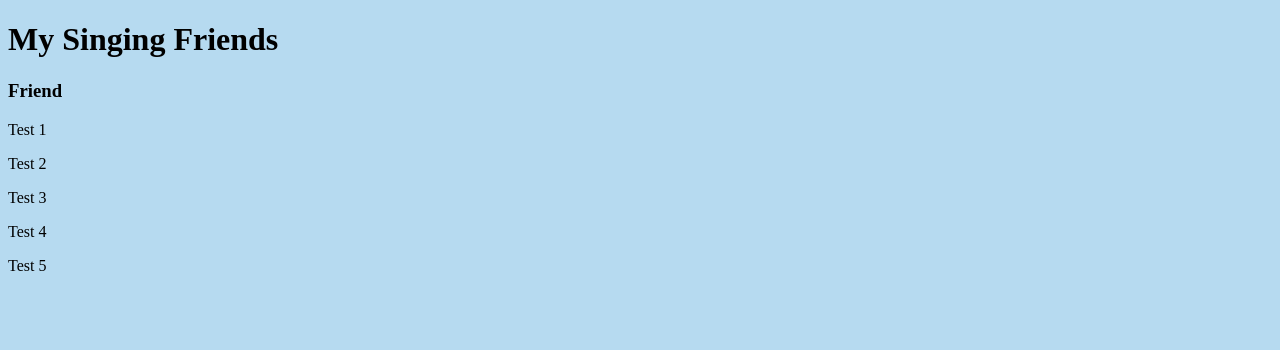
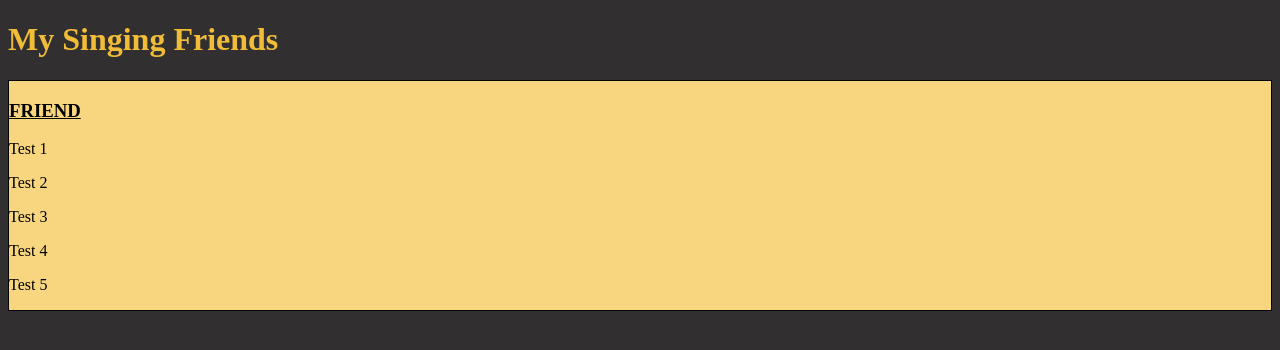
Before and after one commit to bryan3559/99-Lines-of-Code-Part-1-Lab-Repo, a plain HTML site: page index.html in a window 1280 px wide. Drawn offline with Linux system fonts and the light colour scheme.

Commit message:
Made updates to complete part 1 of lab assignment

```diff
--- a/app.js
+++ b/app.js
@@ -1,3 +1,14 @@
 let friends = ['Tiffany','Joi','Jada','Shelby','Jason'];
 
-console.log(friends[0]);
+for (let i = 0; i < friends.length; i++) {
+    let friend = friends[i];
+    console.log(friend.toUpperCase() + ':' +  "\n\n");
+    for (let j = 99; j > 0; j--) {
+        let minusOne = j - 1;
+            if (j > 1) {
+                console.log(j + " lines of code in the file, " + j + " lines of code; " + friend + " strikes one out, " + "clears it all out, " + j + " lines of code in the file. ")
+            } else {
+                console.log("1 line of code in the file, 1 line of code; " + friend + " strikes one out, clears it all out , no more lines of code in the file.")
+            }
+    }
+}
--- a/styles.css
+++ b/styles.css
@@ -1,3 +1,20 @@
 body {
-    background-color: rgba(180, 217, 240, 0.959);
+    background-color: rgb(49, 47, 47);
 }
+
+h1 {
+    color: rgb(241, 189, 57);
+}
+
+.friend {
+    background-color: rgb(248, 214, 128);
+    border-top: 1px solid;
+    border-left: 1px solid;
+    border-right: 1px solid;
+    border-bottom: 1px solid;
+}
+
+h3 {
+    text-transform: uppercase;
+    text-decoration: underline;
+}
```
Also changed, not shown: 1 other file.
